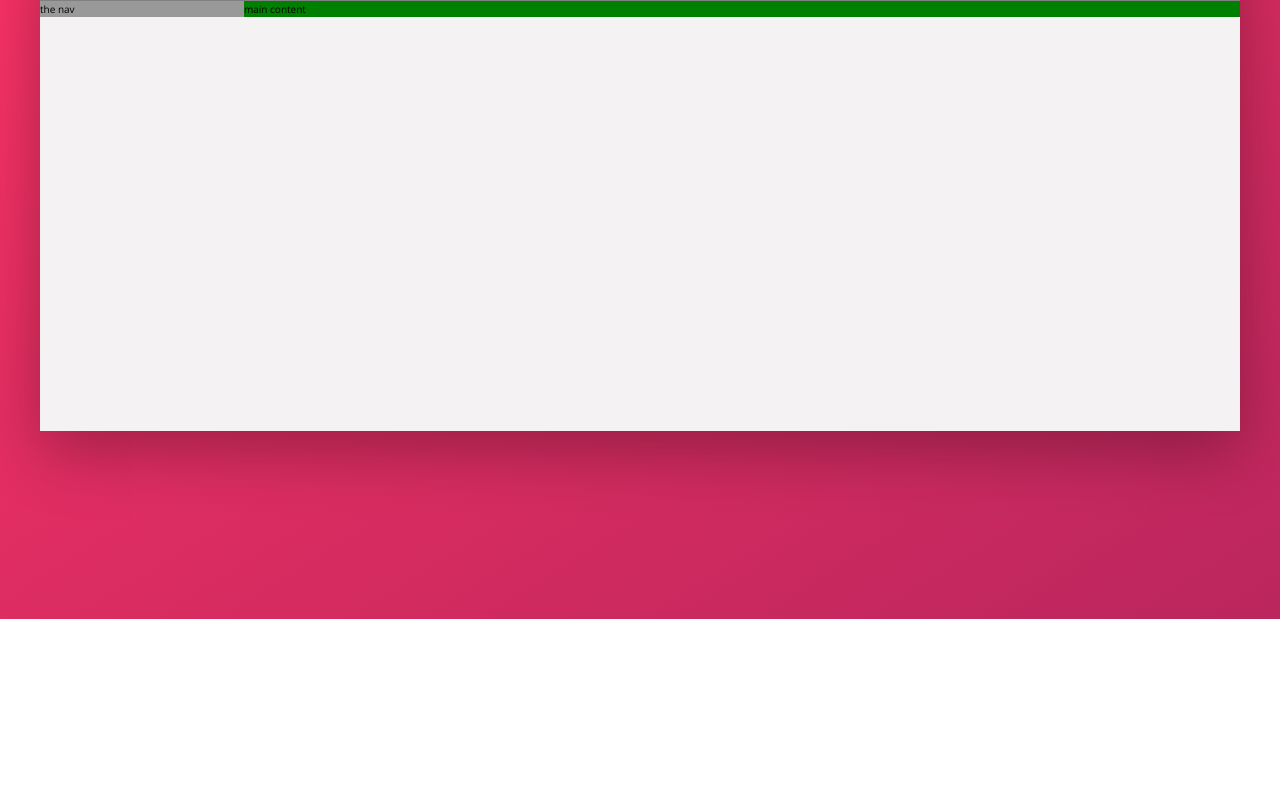
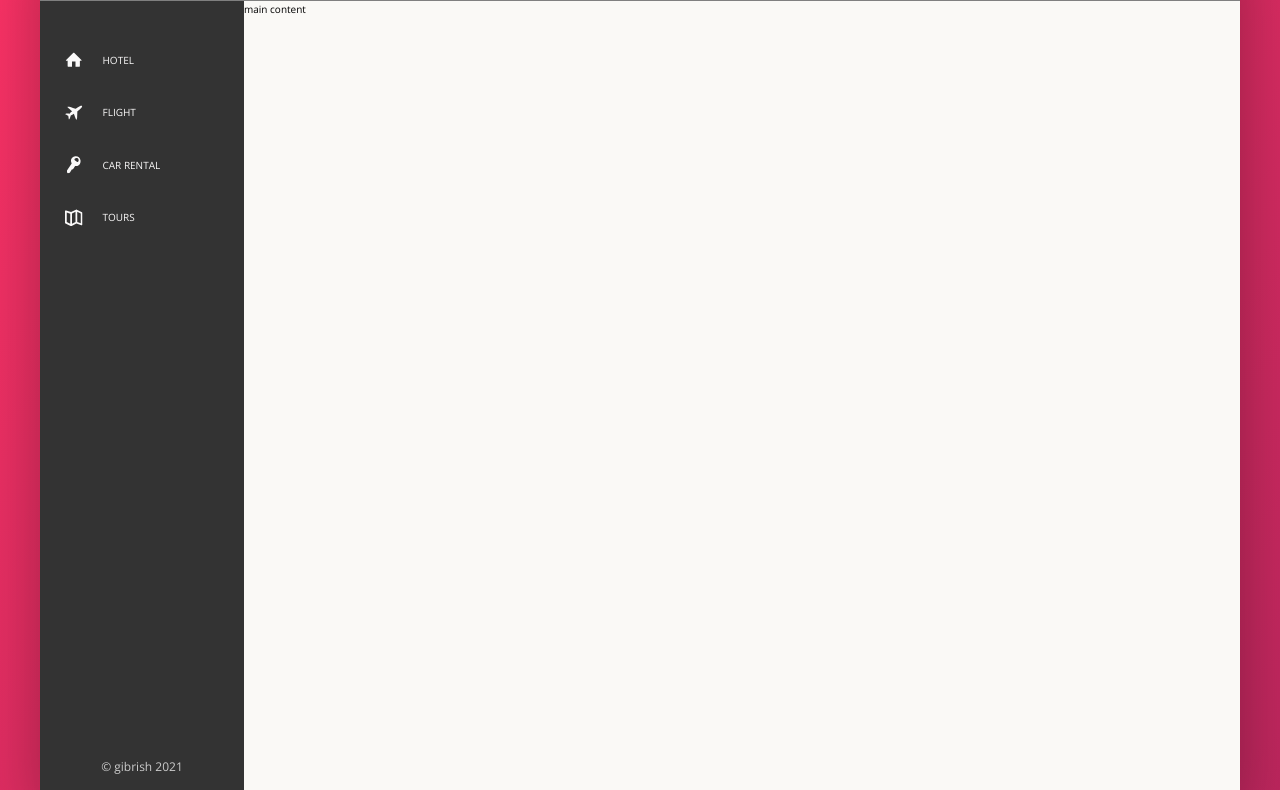
Before and after one commit to Abucur980/playingCSS, a website: page Trillo-S/index.html in a window 1280 px wide. Shown: the part 181-971 px from the top of the page. Before the commit the page ends 800 px from the top, so only its background shows below. Drawn offline with nearby package versions, Linux system fonts and the light colour scheme.

Commit message:
added the side nav using flex with col

```diff
--- a/Trillo-S/index.html
+++ b/Trillo-S/index.html
@@ -11,7 +11,7 @@
         <title>trillo &mdash; Your all-in-one booking app</title>
     </head>
     <body>
-        <h1>test</h1>
+        <h1>RECAP THE MOST IMP THINGS OF THE COURSE</h1>
         <div class="container">
             <header class="header">
                 <img src="img/logo.png" alt="trillo logo" class="logo">
@@ -48,13 +48,62 @@
                 </nav>
 
             </header>
+
             <div class="content">
+
                 <nav class="sidebar">
-                    the nav
+                    <ul class="side-nav">
+
+                        <li class="side-nav__item side-nav__item--active">
+                            <a href="#" class="side-nav__link">
+                                <svg class="side-nav__icon">
+                                    <use xlink:href="img/sprite.svg#icon-home"></use>
+                                </svg>
+                                <span>hotel</span>
+                            </a>
+                        </li>
+
+                        <li class="side-nav__item">
+                            <a href="#" class="side-nav__link">
+                                <svg class="side-nav__icon">
+                                    <use xlink:href="img/sprite.svg#icon-aircraft"></use>
+                                </svg>
+                                <span>flight</span>
+                            </a>
+                        </li>
+
+                        <li class="side-nav__item">
+                            <a href="#" class="side-nav__link">
+                                <svg class="side-nav__icon">
+                                    <use xlink:href="img/sprite.svg#icon-key"></use>
+                                </svg>
+                                <span>car rental</span>
+                            </a>
+                        </li>
+
+                        <li class="side-nav__item">
+                            <a href="#" class="side-nav__link">
+                                <svg class="side-nav__icon">
+                                    <use xlink:href="img/sprite.svg#icon-map"></use>
+                                </svg>
+                                <span>tours</span>
+                            </a>
+                        </li>
+
+                    </ul>
+
+                    <div class="legal">
+                        &copy;
+                        <span>gibrish</span>
+                        <script>var CurrentYear = new Date().getFullYear()
+                                        document.write(CurrentYear)</script>
+                    </div>
                 </nav>
+
                 <main class="important-content">
                     main content
                 </main>
+
             </div>
         </div>
     </body>
--- a/Trillo-S/sass/_components.scss
+++ b/Trillo-S/sass/_components.scss
@@ -1,8 +1,13 @@
+////////////////////
+//logo
+
 .logo{
     height: 3.5rem;
     margin-left:2rem;
 }
 
+////////////////////
+//search
 .search{
     flex: 0 0 40%;
 
@@ -55,6 +60,8 @@
     }
 }
 
+////////////////////
+//user nav
 .user-nav{
     display: flex;
     justify-content: center;
@@ -117,3 +124,80 @@
 
     }
 }
+
+////////////////////
+//side nav
+
+.side-nav{
+    font-size: inherit;
+    list-style: none;
+    margin-top: 3.5rem;
+
+    &__item{
+        position: relative;
+
+        &:not(:last-child){
+            margin-bottom: .5rem;
+        }
+
+        &:hover::before,
+        &--active:before{
+            transform: scaleY(1);
+            width: 100%;
+        }
+    }
+
+    &__item:active::before{
+        background-color: var(--color-primary-light);
+
+    }
+
+    &__item:before{
+        content: "";
+        position: absolute;
+        top: 0;
+        left: 0;
+        height: 100%;
+        width: 3px;
+        background-color: var(--color-primary);
+        transform: scaleY(0);
+        transition: transform .2s, width .4s .2s, background-color .1s;
+        //transform-origin: left;//how you want the animation
+    }
+
+    &__link:link,
+    &__link:visited{
+        color: var(--color-Grey-light-1);
+        text-decoration: none;
+        text-transform: uppercase;
+        display: block;
+        padding: 1.5rem 2.5rem;
+
+        position: relative;
+        z-index: 100;
+
+        display: flex;
+        align-items: center;
+    }
+
+    &__icon{
+        height: 1.75rem;
+        width: 1.75rem;
+        margin-right: 2rem;
+        fill: currentColor;
+    }
+
+    &__icon:hover{
+
+    }
+}
+
+////////////////////
+//legal text
+
+.legal{
+    font-size: 1.2rem;
+    text-align: center;
+    padding: 2.5rem;
+    color: var(--color-Grey-light-4);
+}
--- a/Trillo-S/sass/_layout.scss
+++ b/Trillo-S/sass/_layout.scss
@@ -23,11 +23,17 @@
 }
 
 .sidebar{
-background-color: var(--color-Grey-dark-3);
+background-color: var(--color-Grey-dark-1);
 flex: 0 0 17%;
+
+display: flex;
+flex-direction: column;
+justify-content: space-between;
+// align-items: center;
 }
 
 .important-content{
-background-color: green;
+background-color: #FAF9F6;
+height: 80rem;
 flex: 1;
 }
```
Also changed, not shown: Trillo-S/sass/main.css, 1 other file.
